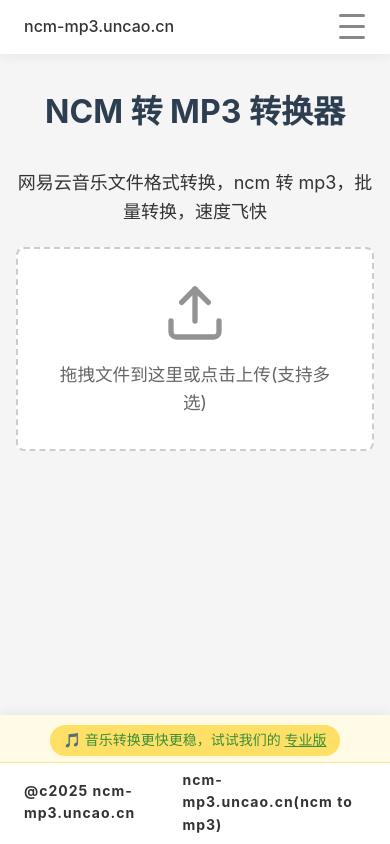
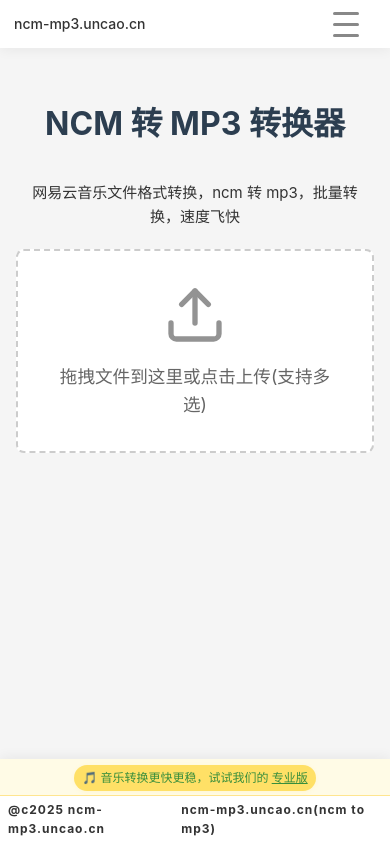
Before and after one commit to kyriegithub/python-ncm-mp3, a website: page public/index.html in a window 390 px wide. Drawn offline with Linux system fonts and the light colour scheme.

Commit message:
feat: 小屏幕适合

```diff
--- a/public/index.html
+++ b/public/index.html
@@ -258,6 +258,48 @@
     margin: 0 16px 8px 16px;
     width: calc(100% - 32px);
   }
+  .container {
+    padding: 12px 4vw 80px 4vw;
+    box-sizing: border-box;
+  }
+  #desc {
+    font-size: 15px !important;
+    padding: 0 2vw;
+  }
+  .file-list {
+    font-size: 14px;
+  }
+  .fixed-header {
+    min-height: 48px;
+    padding: 0 6px;
+  }
+  .header-domain {
+    font-size: 14px;
+    padding: 10px 8px;
+  }
+  .fixed-footer {
+    font-size: 13px;
+    padding: 0;
+  }
+  .footer-copyright {
+    padding: 4px 8px 6px 8px;
+    font-size: 12px;
+  }
+  .footer-domain {
+    font-size: 12px;
+  }
+  .footer-ads {
+    padding: 6px 0 4px 0;
+    font-size: 13px;
+  }
+  .ad-tag {
+    font-size: 12px;
+    padding: 3px 8px;
+  }
+  .modal-content {
+    min-width: 90vw !important;
+    padding: 16px 6px 12px 6px !important;
+  }
 }
     </style>
   </body>
```
